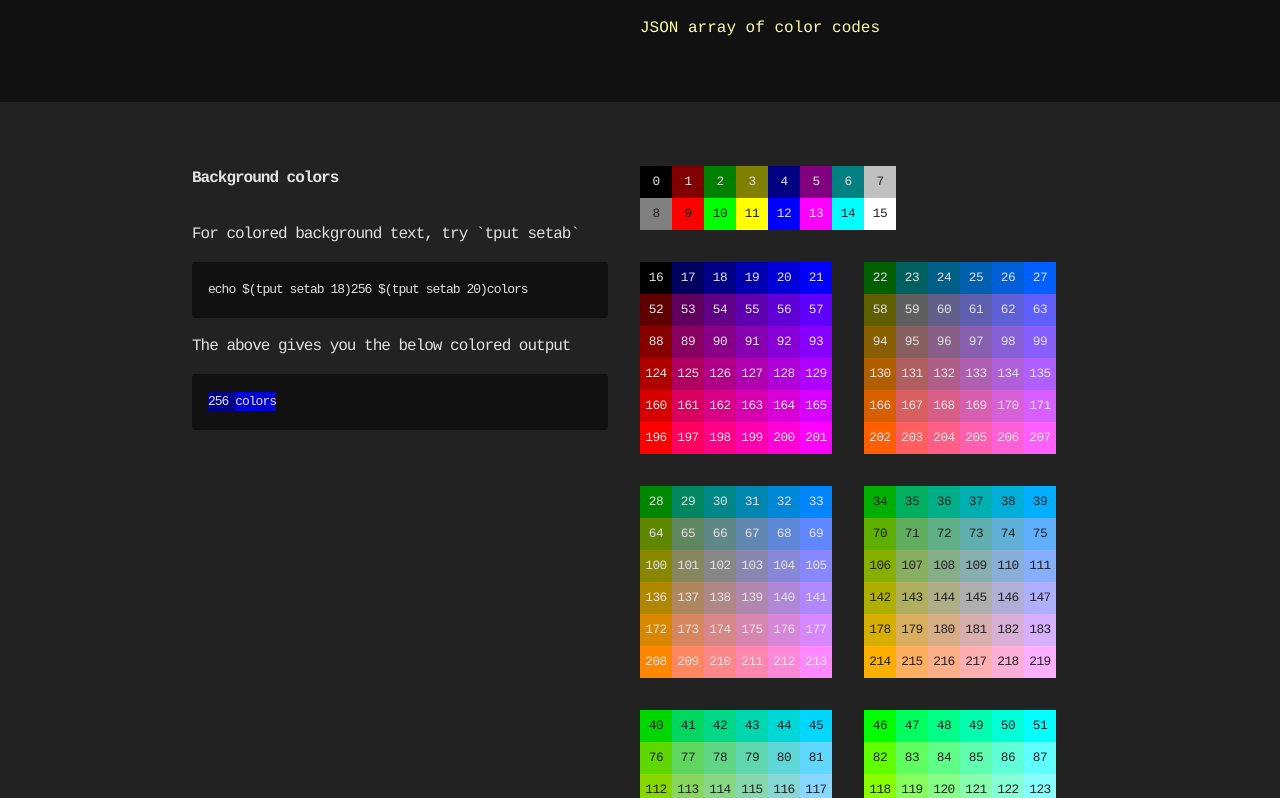
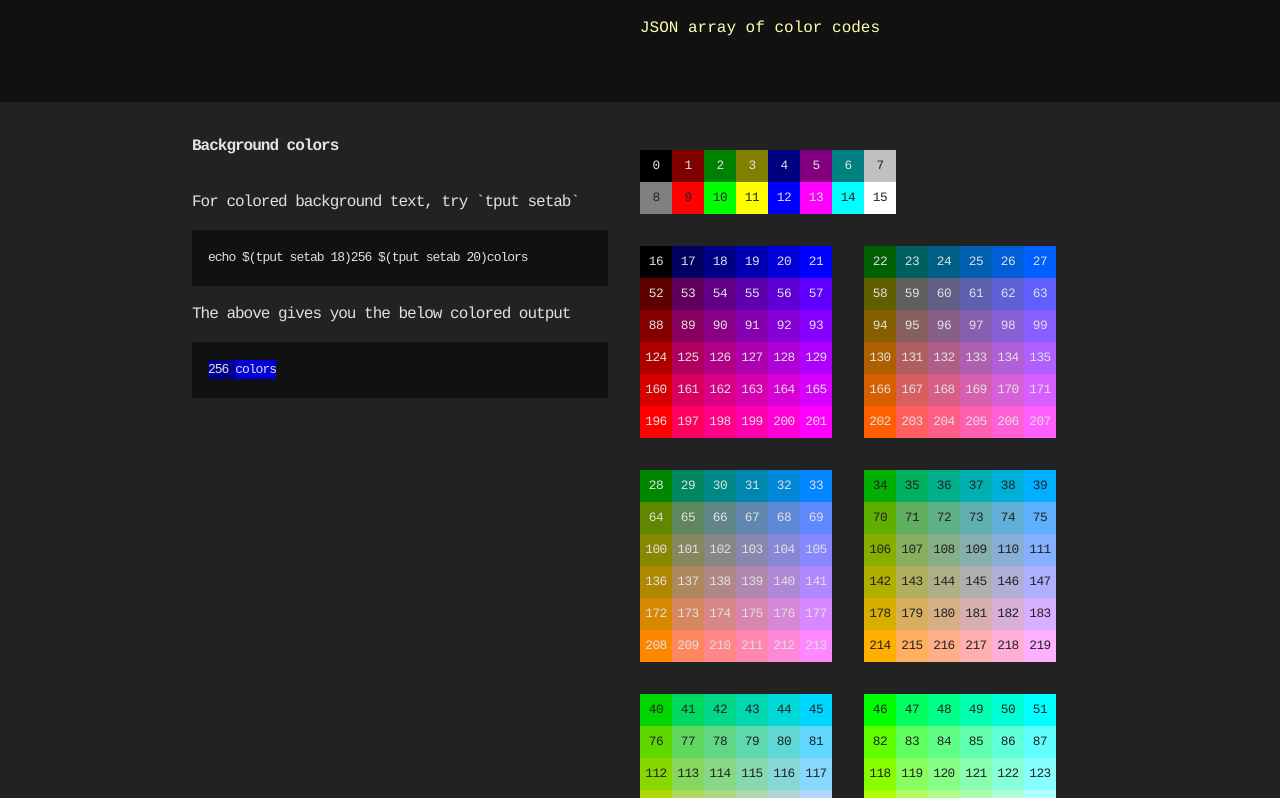
Before and after one commit to linrock/256-colors, a Vue app: page / in a window 1280 px wide. Shown: the part 1020-1818 px from the top of the page. Built offline with nearby package versions, Linux system fonts and the light colour scheme.

Commit message:
Adjust some section and 256 squares spacing

```diff
--- a/src/style.styl
+++ b/src/style.styl
@@ -189,8 +189,6 @@ aside
   line-height 1.5rem
 
 section
-  padding 2rem 0
-
   &.color-squares
     letter-spacing -1px
     background #222
@@ -198,6 +196,9 @@ section
   &.color-text
     letter-spacing -1px
     background #1f1f1f
+
+  &.color-squares .squares-256, &.color-text .squares-256
+    padding-top 1rem
 
 section#xterm-color-codes.example
   background #333
```
